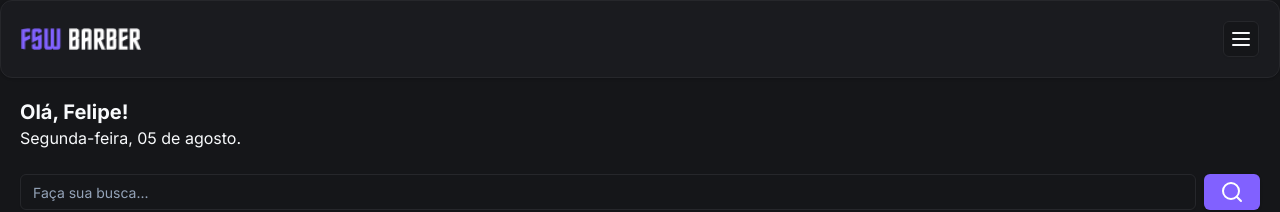
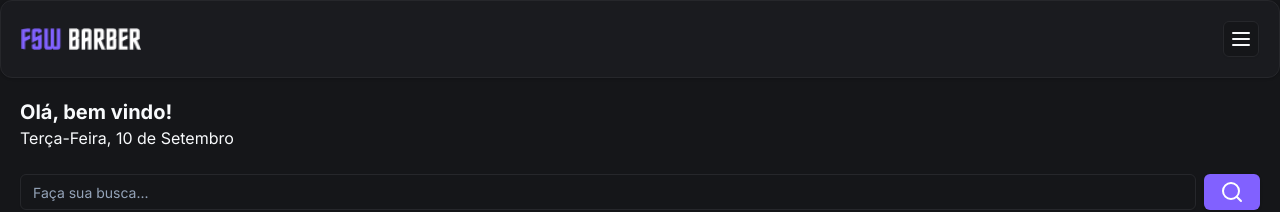
Before and after one commit to ArlanCode/barber, a Next.js app: page / in a window 1280 px wide. Shown: the top 212 px of the page. Built offline with nearby package versions, Linux system fonts and the light colour scheme; no server answers; the database is empty.

Commit message:
feat: update welcome message

```diff
--- a/app/page.tsx
+++ b/app/page.tsx
@@ -9,6 +9,8 @@
 import Link from "next/link"
 import { getServerSession } from "next-auth"
 import { authOptions } from "./_lib/auth"
+import { format } from "date-fns"
+import { ptBR } from "date-fns/locale"
 
 const Home = async () => {
   const session = await getServerSession(authOptions)
@@ -45,8 +47,18 @@
       <Header />
       <div className="p-5">
         {/* TEXTO */}
-        <h2 className="text-xl font-bold">Olá, Felipe!</h2>
-        <p>Segunda-feira, 05 de agosto.</p>
+        <h2 className="text-xl font-bold">
+          Olá, {session?.user ? session.user.name : "bem vindo"}!
+        </h2>
+        <p>
+          <span className="capitalize">
+            {format(new Date(), "EEEE, dd", { locale: ptBR })}
+          </span>
+          <span>&nbsp;de&nbsp;</span>
+          <span className="capitalize">
+            {format(new Date(), "MMMM", { locale: ptBR })}
+          </span>
+        </p>
 
         {/* BUSCA */}
         <div className="mt-6">
```
